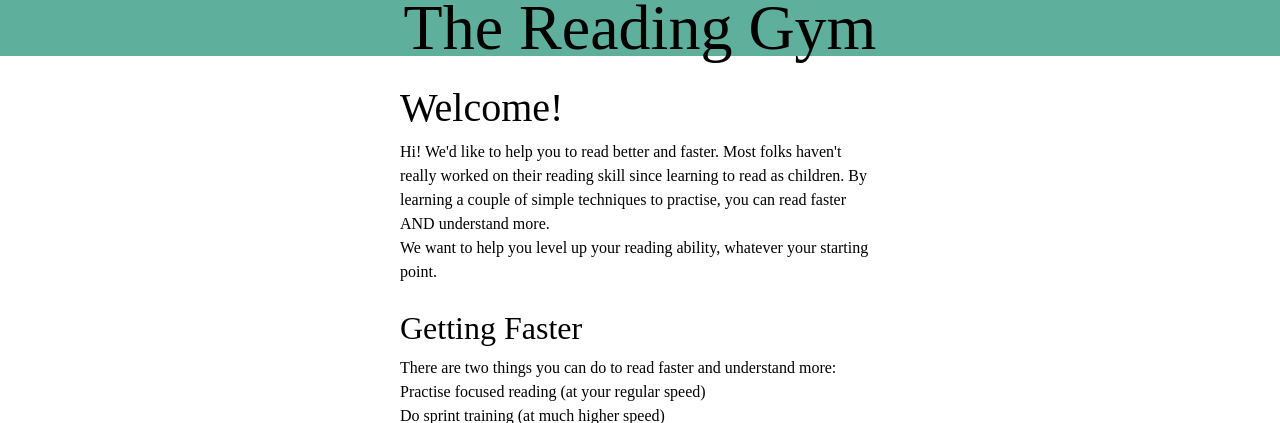
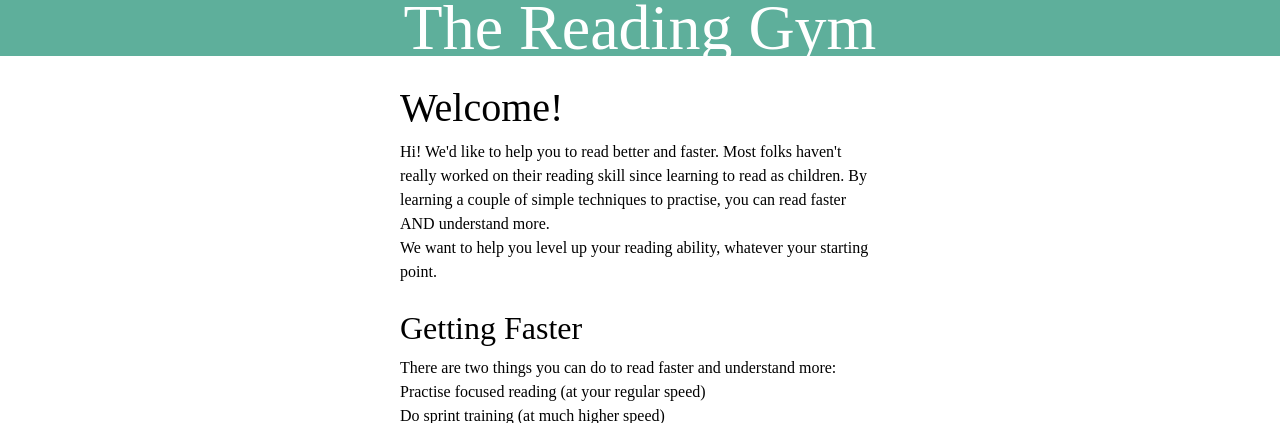
Before and after one commit to devfort/readinggym, a Django app: page / in a window 1280 px wide. Shown: the top 423 px of the page. Run offline with Django 3.2, Linux system fonts and the light colour scheme.

Commit message:
Make the header a link to the homepage

```diff
--- a/readfast/static/css/readfast.css
+++ b/readfast/static/css/readfast.css
@@ -101,6 +101,11 @@ div.timer {
     top: 5px;
 }
 
+header > a {
+    color: #ffffff;
+    text-decoration: none;
+}
+
 .reading_speed {
     font-size: 4em;
 }
--- a/readfast/templates/base.html
+++ b/readfast/templates/base.html
@@ -25,7 +25,9 @@
     </script>
     <div id="content">
         <header>
-            <h1>The Reading Gym</h1>
+            <a href="{% url "index" %}">
+                <h1>The Reading Gym</h1>
+            </a>
         </header>
         <section role="main">
             {% block content %}
```
